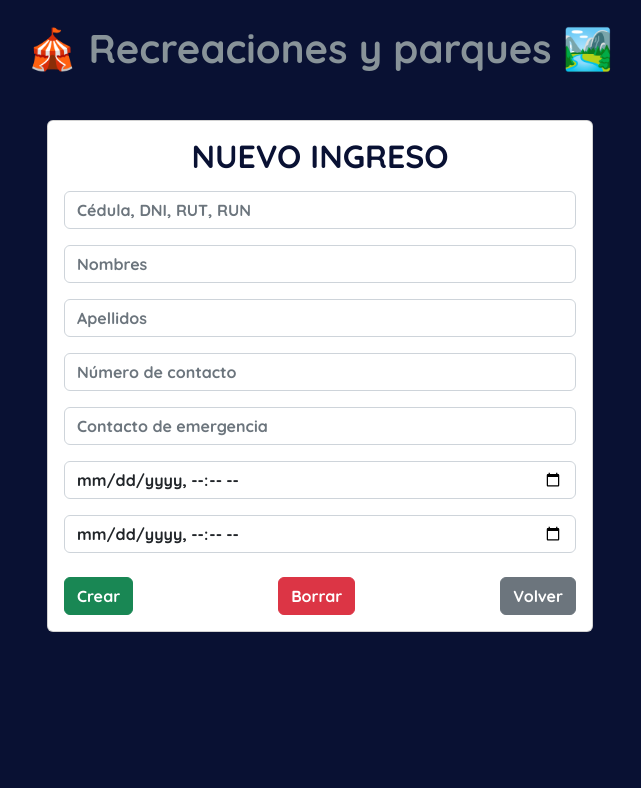
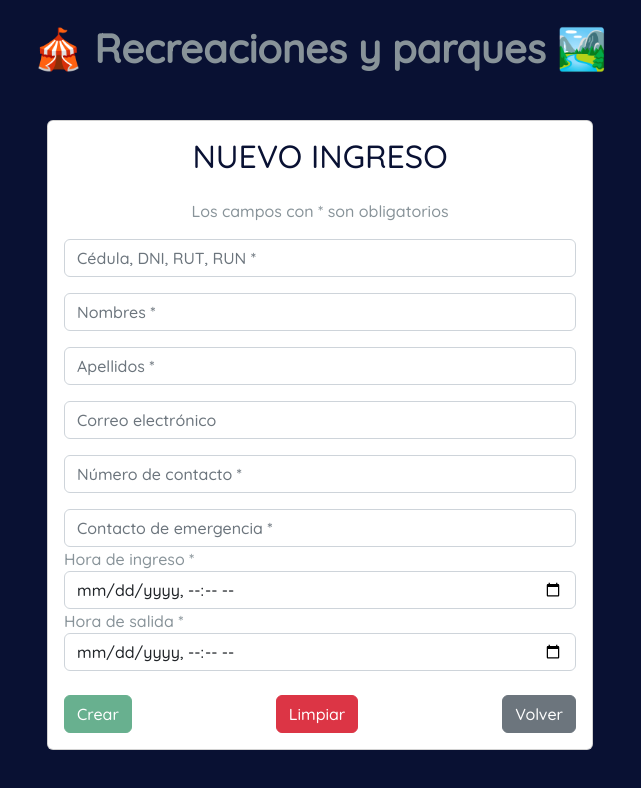
Before and after one commit to JavierSuarezGuzman/recreationparksMEAN, an Angular app: page /ingresonuevo in a window 1280 px wide. Shown: the top 788 px of the page, without its empty margins (320-961 px from the left). Built offline with nearby package versions, Linux system fonts and the light colour scheme.

Commit message:
Crear OK

```diff
--- a/src/app/app-routing.module.ts
+++ b/src/app/app-routing.module.ts
@@ -3,10 +3,9 @@ Agosto septiembre 2022 */
 
 import { NgModule } from '@angular/core';
 import { RouterModule, Routes } from '@angular/router';
+
 import { CrearEditarIngresosComponent } from './components/crear-editar-ingresos/crear-editar-ingresos.component';
-
 import { ListarIngresosComponent } from './components/listar-ingresos/listar-ingresos.component';
-
 
 const routes: Routes = [
   { path: '', component: ListarIngresosComponent },
--- a/src/app/components/crear-editar-ingresos/crear-editar-ingresos.component.css
+++ b/src/app/components/crear-editar-ingresos/crear-editar-ingresos.component.css
@@ -12,3 +12,8 @@ input::-webkit-inner-spin-button {
 input[type=number] {
   -moz-appearance: textfield;
 }
+
+.text-danger {
+text-align: start;
+margin-left: 4px;
+}
--- a/src/app/components/crear-editar-ingresos/crear-editar-ingresos.component.html
+++ b/src/app/components/crear-editar-ingresos/crear-editar-ingresos.component.html
@@ -4,25 +4,165 @@ Agosto septiembre 2022 */ -->
 <div class="container mt-5">
   <div class="row">
     <div class="col-lg-6 offset-lg-3">
-        <div class="card">
-            <div class="card-body text-center height:42px">
-                <h2>NUEVO INGRESO</h2>
-                <form class="mt-3">
-                    <input type="text" class="form-control mb-3" placeholder="Cédula, DNI, RUT, RUN">
-                    <input type="text" class="form-control mb-3" placeholder="Nombres">
-                    <input type="text" class="form-control mb-3" placeholder="Apellidos">
-                    <input type="number" class="form-control mb-3" placeholder="Número de contacto">
-                    <input type="number" class="form-control mb-3" placeholder="Contacto de emergencia">
-                    <input type="datetime-local" value="" class="form-control mb-3">
-                    <input type="datetime-local" class="form-control mb-3">
-                    <div class="mt-4">
-                        <button class="btn btn-success float-start">Crear</button>
-                        <button class="btn btn-danger">Borrar</button>
-                        <button class="btn btn-secondary float-end">Volver</button>
-                    </div>
-                </form>
+      <div class="card">
+        <div class="card-body text-center height:42px">
+          <h2 class="mb-4">NUEVO INGRESO</h2>
+          <span>Los campos con * son obligatorios</span>
+          <form
+            class="mt-3"
+            [formGroup]="ingresoForm"
+            (ngSubmit)="crearIngreso()"
+          >
+            <input
+              type="text"
+              formControlName="cedula"
+              class="form-control mt-3"
+              placeholder="Cédula, DNI, RUT, RUN *"
+            />
+            <div
+              class="text-danger"
+              *ngIf="
+                ingresoForm.get('cedula')?.hasError('required') &&
+                ingresoForm.get('cedula')?.touched
+              "
+            >
+              <span>Este campo es <strong>obligatorio</strong></span>
             </div>
+            <input
+              type="text"
+              formControlName="nombre"
+              class="form-control mt-3"
+              placeholder="Nombres *"
+            />
+            <div
+              class="text-danger"
+              *ngIf="
+                ingresoForm.get('nombre')?.hasError('required') &&
+                ingresoForm.get('nombre')?.touched
+              "
+            >
+              <span>Este campo es <strong>obligatorio</strong></span>
+            </div>
+            <input
+              type="text"
+              formControlName="apellido"
+              class="form-control mt-3"
+              placeholder="Apellidos *"
+            />
+            <div
+              class="text-danger"
+              *ngIf="
+                ingresoForm.get('apellido')?.hasError('required') &&
+                ingresoForm.get('apellido')?.touched
+              "
+            >
+              <span>Este campo es <strong>obligatorio</strong></span>
+            </div>
+            <div>
+              <input
+                type="email"
+                formControlName="correo"
+                class="form-control mt-3"
+                placeholder="Correo electrónico"
+              />
+              <div
+                class="text-danger"
+                *ngIf="
+                  ingresoForm.get('correo')?.hasError('email') &&
+                  ingresoForm.get('correo')?.touched">
+                <span>Este campo
+                  <strong
+                    >solo acepta correos con el formato
+                    correo@correo.com</strong></span>
+              </div>
+            </div>
+            <input
+              type="number"
+              formControlName="nroContacto"
+              class="form-control mt-3"
+              placeholder="Número de contacto *"
+            />
+            <div
+              class="text-danger"
+              *ngIf="
+                ingresoForm.get('nroContacto')?.hasError('required') &&
+                ingresoForm.get('nroContacto')?.touched
+              "
+            >
+              <span
+                >Este campo es
+                <strong
+                  >obligatorio y solo acepta números sin espacios</strong
+                ></span
+              >
+            </div>
+            <input
+              type="number"
+              formControlName="nroEmergencia"
+              class="form-control mt-3"
+              placeholder="Contacto de emergencia *"
+            />
+            <div
+              class="text-danger"
+              *ngIf="
+                ingresoForm.get('nroEmergencia')?.hasError('required') &&
+                ingresoForm.get('nroEmergencia')?.touched
+              "
+            >
+              <span
+                >Este campo es
+                <strong
+                  >obligatorio y solo acepta números sin espacios</strong
+                ></span
+              >
+            </div>
+            <label class="float-start">Hora de ingreso *</label>
+            <input
+              type="datetime-local"
+              formControlName="ingreso"
+              class="form-control mt-3"
+            />
+            <div
+              class="text-danger"
+              *ngIf="
+                ingresoForm.get('ingreso')?.hasError('required') &&
+                ingresoForm.get('ingreso')?.touched
+              "
+            >
+              <span>Este campo es <strong>obligatorio</strong></span>
+            </div>
+            <label class="float-start">Hora de salida *</label>
+            <input
+              type="datetime-local"
+              formControlName="salida"
+              class="form-control mt-3"
+            />
+            <div
+              class="text-danger"
+              *ngIf="
+                ingresoForm.get('salida')?.hasError('required') &&
+                ingresoForm.get('salida')?.touched
+              "
+            >
+              <span>Este campo es <strong>obligatorio</strong></span>
+            </div>
+            <div class="mt-4">
+              <button
+                type="submit"
+                [disabled]="ingresoForm.invalid"
+                class="btn btn-success float-start"
+              >
+                Crear
+              </button>
+              <input type="reset" class="btn btn-danger" value="Limpiar" />
+              <!-- <button class="btn btn-danger">Borrar</button> -->
+              <button routerLink="/" class="btn btn-secondary float-end">
+                Volver
+              </button>
+            </div>
+          </form>
         </div>
+      </div>
     </div>
   </div>
 </div>
--- a/src/app/components/crear-editar-ingresos/crear-editar-ingresos.component.ts
+++ b/src/app/components/crear-editar-ingresos/crear-editar-ingresos.component.ts
@@ -1,7 +1,8 @@
- /* Javier Suárez Guzmán
+/* Javier Suárez Guzmán
 Agosto septiembre 2022 */
 
 import { Component, OnInit } from '@angular/core';
+import { FormBuilder, FormGroup, Validators } from '@angular/forms';
 
 @Component({
   selector: 'app-crear-editar-ingresos',
@@ -9,10 +10,37 @@ import { Component, OnInit } from '@angular/core';
   styleUrls: ['./crear-editar-ingresos.component.css']
 })
 export class CrearEditarIngresosComponent implements OnInit {
-
-  constructor() { }
+  ingresoForm: FormGroup;
+  titulo = 'Crear ingreso';
+  constructor(private fb: FormBuilder) {
+    this.ingresoForm = this.fb.group({
+      cedula: ['', Validators.required],
+      nombre: ['', Validators.required],
+      apellido: ['', Validators.required],
+      correo: ['', Validators.email],
+      nroContacto: ['', Validators.required],
+      nroEmergencia: ['', Validators.required],
+      ingreso: ['', Validators.required],
+      salida: ['', Validators.required],
+    })
+  }
 
   ngOnInit(): void {
   }
 
+  crearIngreso() {
+
+/*     console.log(typeof(this.ingresoForm)); //object
+    console.log(this.ingresoForm); //lo trae como Object y no como FormGroup */
+    //console.log(typeof(this.ingresoForm.get('nombre')?.value));
+    console.log(this.ingresoForm.get('cedula')?.value); //string
+    console.log(this.ingresoForm.get('nombre')?.value); //string
+    console.log(this.ingresoForm.get('apellido')?.value); //string
+    console.log(this.ingresoForm.get('correo')?.value); //string
+    console.log(this.ingresoForm.get('nroContacto')?.value); //string
+    console.log(this.ingresoForm.get('nroEmergencia')?.value); //string
+    console.log(this.ingresoForm.get('ingreso')?.value); //string
+    console.log(this.ingresoForm.get('salida')?.value); //string
+  }
+
 }
--- a/src/app/components/listar-ingresos/listar-ingresos.component.html
+++ b/src/app/components/listar-ingresos/listar-ingresos.component.html
@@ -3,7 +3,7 @@ Agosto septiembre 2022 */ -->
 
 <div class="container mt-5 mb-5">
   <div class="row">
-    <div class="col-lg-10 offset-lg-1">
+    <div class="col-lg-12">
       <div class="card">
         <div class="card-body text-center">
             <h2>LISTADO DE INGRESOS</h2>
@@ -16,6 +16,7 @@ Agosto septiembre 2022 */ -->
                     <th scope="col"># Cédula</th>
                     <th scope="col">Nombres</th>
                     <th scope="col">Apellidos</th>
+                    <th scope="col">Correo electrónico</th>
                     <th scope="col">Números de contacto</th>
                     <th scope="col">Ingreso</th>
                     <th scope="col">Salida</th>
@@ -28,6 +29,7 @@ Agosto septiembre 2022 */ -->
                     <td>12.345.678-9</td>
                     <td>Nombre Nombre</td>
                     <td>Apellido Apellido</td>
+                    <td>nombre.apellido.apellido@mail.com</td>
                     <td>+569 87654321 <br> +54 9 1234 56-7899</td>
                     <td>15:36 31-08-2022</td>
                     <td>15:36 04-09-2022</td>
@@ -40,6 +42,7 @@ Agosto septiembre 2022 */ -->
                     <td>20,120,304-K</td>
                     <td>Rupertina</td>
                     <td>De La Fuente Casas Cordero</td>
+                    <td>rupefuente.casascordero@latinmail.com</td>
                     <td>+54 9 1234 56-7899 <br> +569 87654321</td>
                     <td>15:36 30-08-2022</td>
                     <td>15:36 03-09-2022</td>
@@ -52,6 +55,7 @@ Agosto septiembre 2022 */ -->
                     <td>25,504,702-7</td>
                     <td>Astolfo Manuel</td>
                     <td>DeVille Simpson</td>
+                    <td>am_simpson@live.com</td>
                     <td>+569 87654321 <br> +54 9 1234 56-7899</td>
                     <td>15:36 28-08-2022</td>
                     <td>15:36 30-08-2022</td>
@@ -64,6 +68,7 @@ Agosto septiembre 2022 */ -->
                     <td>16,966,237-1</td>
                     <td>Efraín Heródoto</td>
                     <td>González Hoffermann</td>
+                    <td>hoffermanneh@hoffermann.de</td>
                     <td>+569 43218765 <br> +54 9 7899 65-1234</td>
                     <td>15:36 30-08-2022</td>
                     <td>15:36 01-09-2022</td>
@@ -76,6 +81,7 @@ Agosto septiembre 2022 */ -->
                     <td>26,666,985-0</td>
                     <td>Wadha María</td>
                     <td>Al-Naimi</td>
+                    <td>al-naimi.maria@arabia.com</td>
                     <td>+54 9 1234 56-7899 <br> +569 87654321</td>
                     <td>15:36 30-08-2022</td>
                     <td>15:36 03-09-2022</td>
@@ -88,6 +94,7 @@ Agosto septiembre 2022 */ -->
                     <td>21,466,597-2</td>
                     <td>Heriberto</td>
                     <td>Pérez Al-Naimi</td>
+                    <td>al-naimi.heri@arabia.com</td>
                     <td>+54 9 1234 56-7899 <br> +569 87654321</td>
                     <td>15:36 30-08-2022</td>
                     <td>15:36 03-09-2022</td>
--- a/src/index.html
+++ b/src/index.html
@@ -7,7 +7,7 @@ Agosto septiembre 2022 */ -->
     <meta charset="utf-8" />
     <title>Recreaciones & parques</title>
     <base href="/" />
-    <meta name="viewport" content="width=device-width, initial-scale=100%" />
+    <meta name="viewport" content="width=device-width, initial-scale=1" />
     <!--   <link rel="icon" type="image/x-icon" href="favicon.ico"> -->
     <link
       rel="icon"
@@ -15,7 +15,7 @@ Agosto septiembre 2022 */ -->
   <text y=%22.9em%22 font-size=%2290%22>🏞️</text></svg>"
     />
     <link
-      href="https://fonts.googleapis.com/css2?family=Quicksand:wght@700&display=swap"
+      href="https://fonts.googleapis.com/css2?family=Quicksand:wght@500&display=swap"
       rel="stylesheet"
     />
     <link
--- a/src/styles.css
+++ b/src/styles.css
@@ -12,6 +12,11 @@ background: linear-gradient(to bottom, #2C5364, #203A43, #0F2027); /* W3C, IE 10
     padding-bottom: 42px;
 }
 
+h1 {
+    font-weight: 900;
+}
+
 h2 {
     color: #091133;
+    font-weight: 500;
 }
```
Also changed, not shown: src/app/app.module.ts (+5 -2 lines), src/app/models/ingreso.ts (+5 -2 lines).
